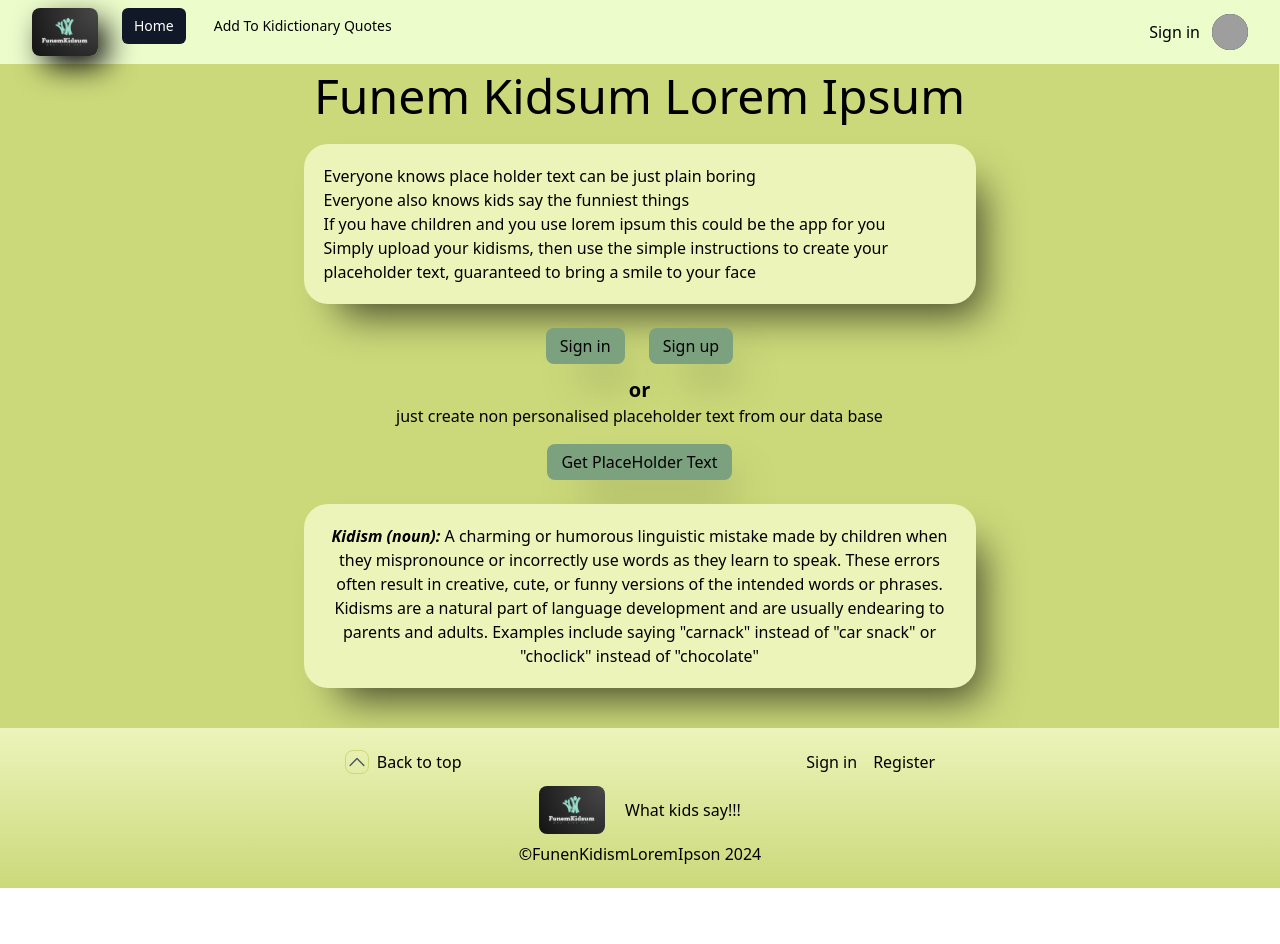
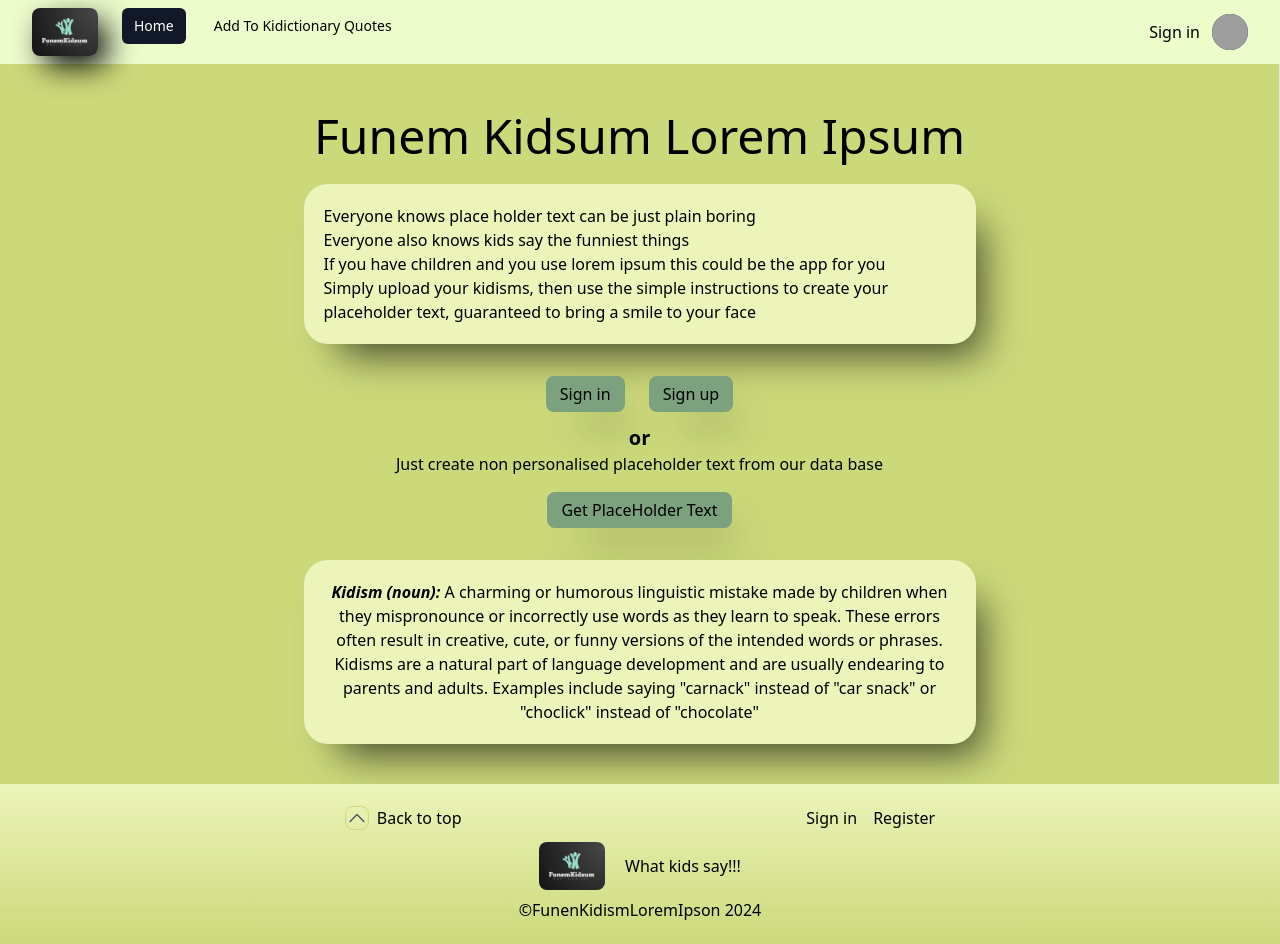
Before and after one commit to Gazdean/Funem-Kidsum-Lorem-Ipsum, a React (Vite) app: page / in a window 1280 px wide. Before the commit the page ends 888 px from the top, so only its background shows below. Built offline with nearby package versions, Linux system fonts and the light colour scheme; grey boxes are pictures that could not be loaded.

Commit message:
padding and margin altered after footer added

```diff
--- a/src/pages/Landing.jsx
+++ b/src/pages/Landing.jsx
@@ -3,9 +3,9 @@ import { NavLink } from 'react-router-dom'
 
 export default function Landing() {
   return (
-    <div className='app columns-1 bg-main min-h-[83vh] w-full overflow-hidden border-r text-center flex flex-col items-center'>
+    <div className='app columns-1 bg-main min-h-[78vh] w-full overflow-hidden border-r text-center flex flex-col items-center pt-4 pb-4 md:pt-10'>
       <h1 className='text-3xl sm:text-5xl pt-2 ml-3 mr-3'>Funem Kidsum Lorem Ipsum</h1>
-      <div className='app-intro bg-second m-6 p-5 rounded-3xl shadow-[20px_25px_40px_-15px_#414529] text-start max-w-2xl flex flex-col justify-center content-center'>
+      <div className='app-intro bg-second m-6 p-5 mb-8 rounded-3xl shadow-[20px_25px_40px_-15px_#414529] text-start max-w-2xl flex flex-col justify-center content-center'>
         <p>Everyone knows place holder text can be just plain boring</p>
         <p>Everyone also knows kids say the funniest things</p>
         <p>If you have children and you use lorem ipsum this could be the app for you</p>
@@ -21,12 +21,12 @@ export default function Landing() {
       </div>
       <div className='ml-6 mr-6'>
         <p className='text-xl font-bold'>or</p>
-        <p>just create non personalised placeholder text from our data base</p>
+        <p>Just create non personalised placeholder text from our data base</p>
       </div>
       <NavLink  to={'/get-place-holder-text'}>
         <button className='sign-button bg-[#7ca17e] text-black p-1.5 pr-3.5 pl-3.5 mt-4 rounded-lg shadow-[20px_25px_40px_-15px_#414529]'>Get PlaceHolder Text</button>
       </NavLink>
-      <div className='kidism-def bg-second m-6 p-5 rounded-3xl shadow-[20px_25px_40px_-15px_#414529] max-w-2xl'>
+      <div className='kidism-def bg-second m-6 mt-8 p-5 rounded-3xl shadow-[20px_25px_40px_-15px_#414529] max-w-2xl'>
         <p><em><strong>Kidism (noun):</strong></em> A charming or humorous linguistic mistake made by children when they mispronounce or incorrectly use words as they learn to speak. These errors often result in creative, cute, or funny versions of the intended words or phrases. Kidisms are a natural part of language development and are usually endearing to parents and adults. Examples include saying "carnack" instead of "car snack" or "choclick" instead of "chocolate"</p>
       </div>
     </div>
```
